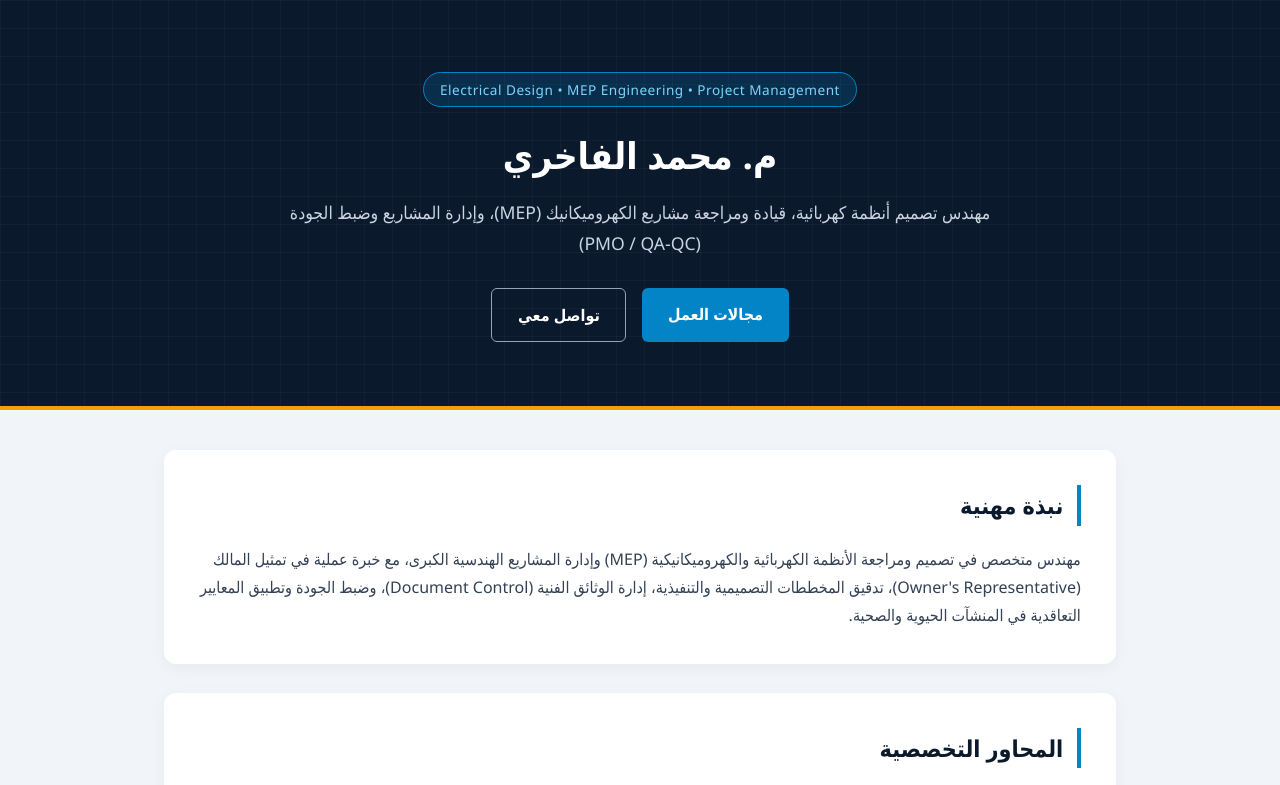
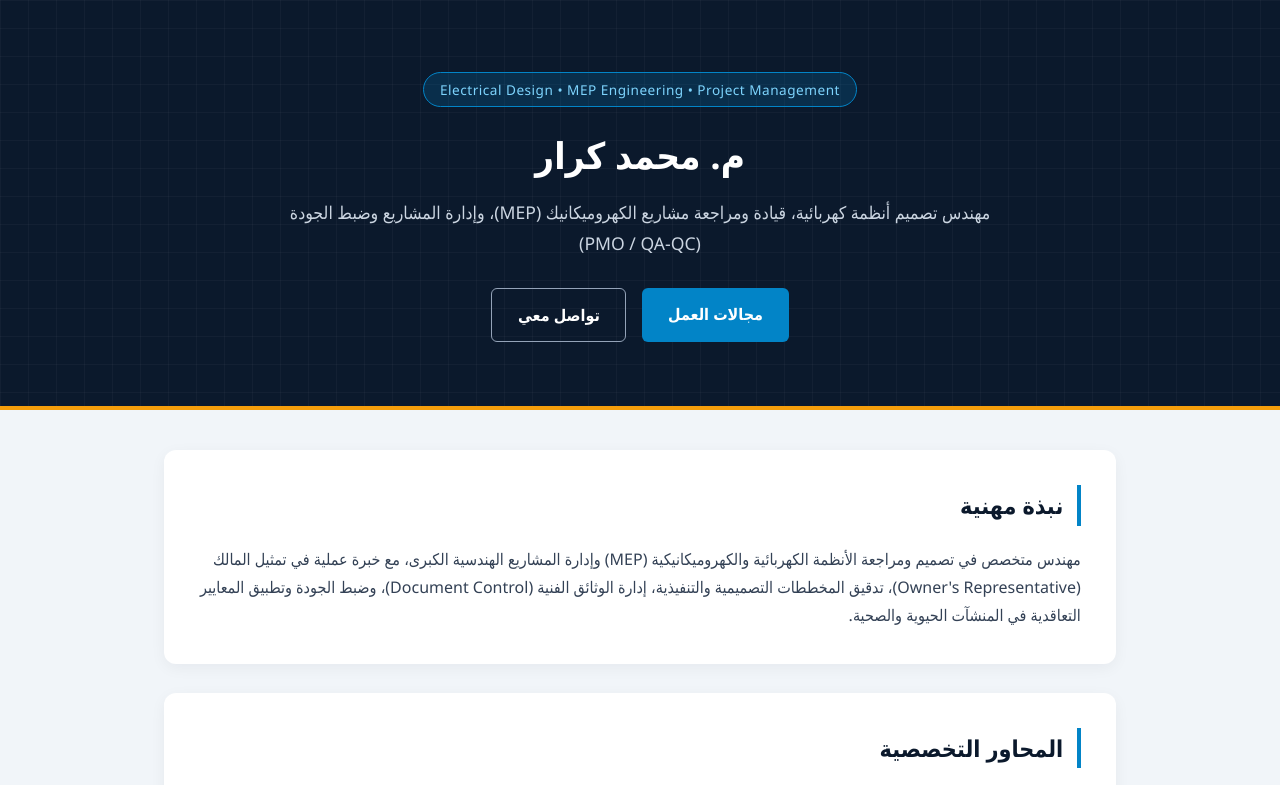
Before and after one commit to karrarmep-cloud/karrarmep-cloud.github.io, a plain HTML site: page index.html in a window 1280 px wide. Shown: the top 785 px of the page. Drawn offline with Linux system fonts and the light colour scheme.

Commit message:
Update index.html

```diff
--- a/index.html
+++ b/index.html
@@ -3,7 +3,7 @@
 <head>
   <meta charset="UTF-8">
   <meta name="viewport" content="width=device-width, initial-scale=1.0">
-  <title>م. محمد الفاخري | تصميم الأنظمة الكهربائية - MEP - إدارة المشاريع</title>
+  <title>م. محمد كرار | تصميم الأنظمة الكهربائية - MEP - إدارة المشاريع</title>
   <style>
     :root {
       --primary: #0b192c;
@@ -112,7 +112,7 @@
 
   <header>
     <div class="badge">Electrical Design • MEP Engineering • Project Management</div>
-    <h1>م. محمد الفاخري</h1>
+    <h1>م. محمد كرار</h1>
     <p>مهندس تصميم أنظمة كهربائية، قيادة ومراجعة مشاريع الكهروميكانيك (MEP)، وإدارة المشاريع وضبط الجودة (PMO / QA-QC)</p>
     <div class="actions">
       <a href="#services" class="btn btn-primary">مجالات العمل</a>
```
